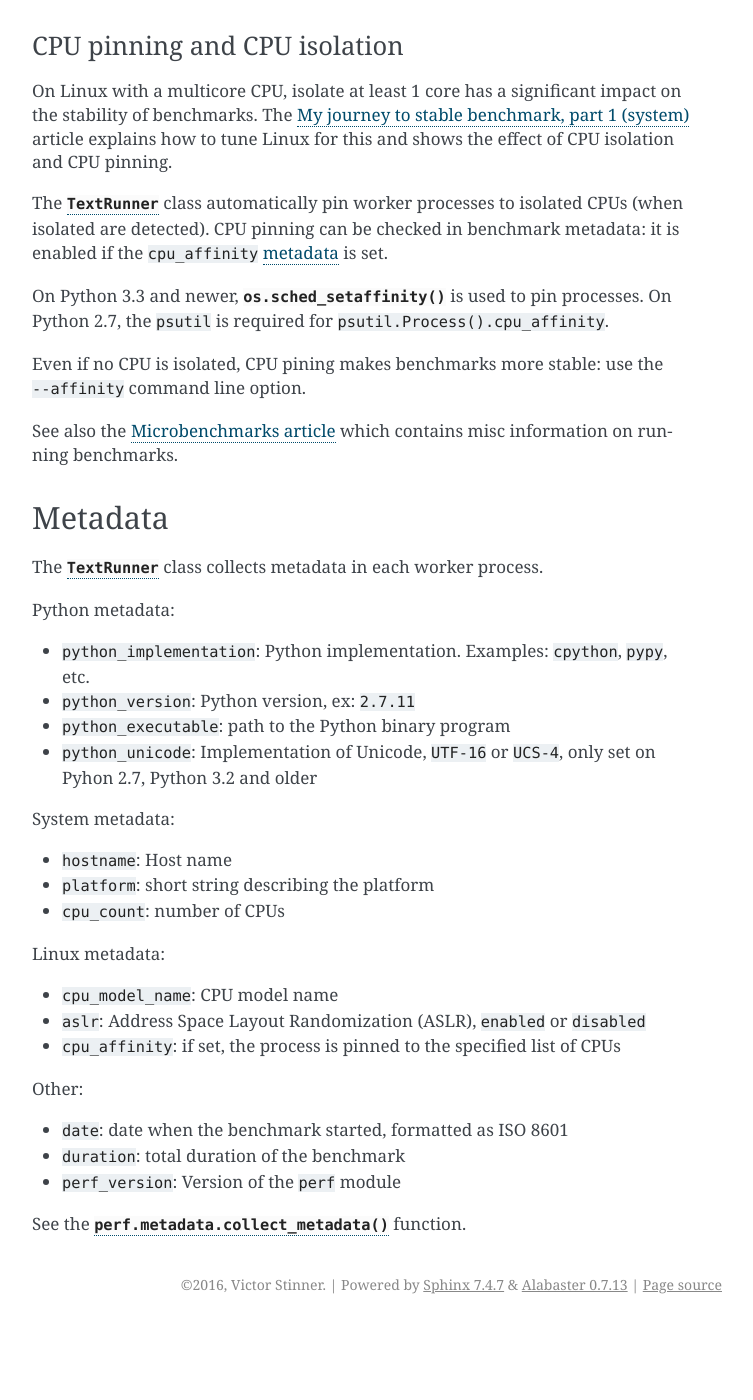
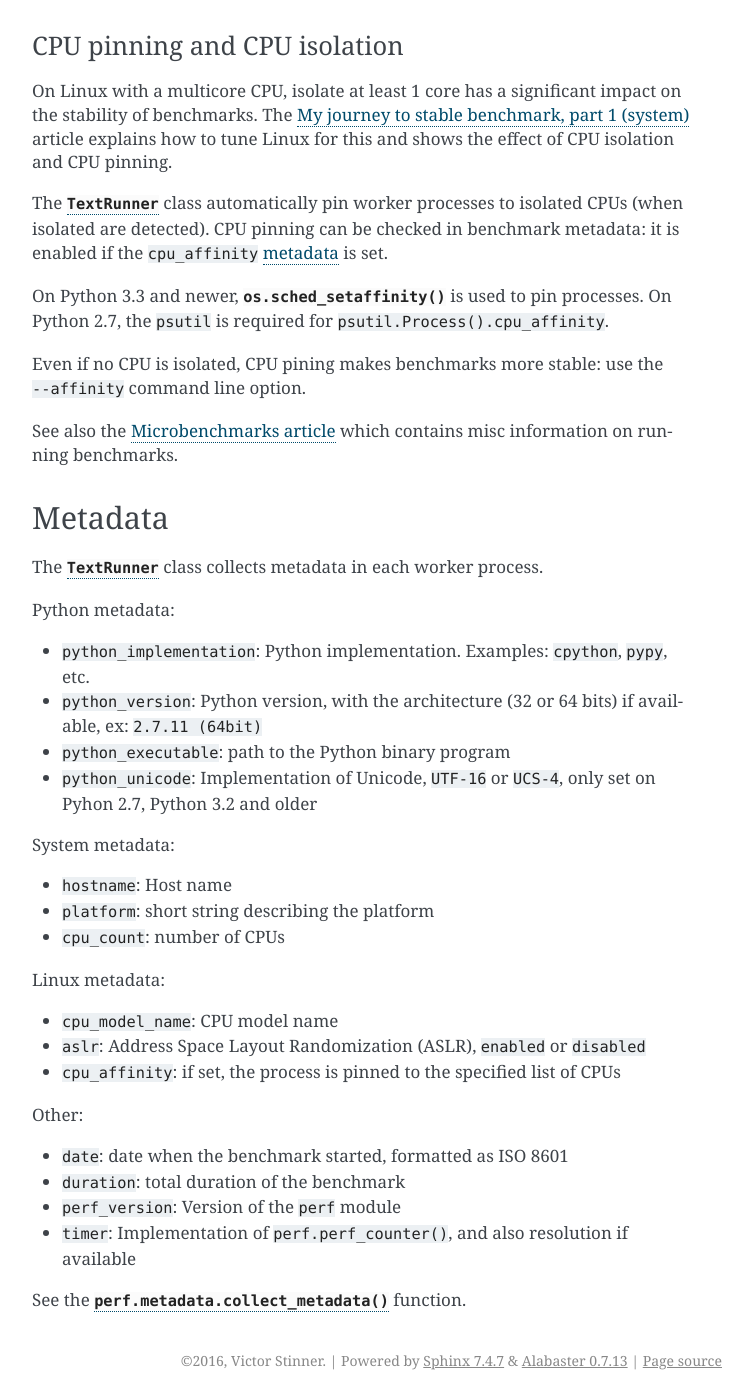
Before and after one commit to psf/pyperf, a Sphinx documentation site: the page built from doc/perf.rst, in a window 1280 px wide and 1400 px high, scrolled down 2343 px. Shown: the whole window, without its empty margins (388-1141 px from the left). Built offline with Sphinx 7.4.7, drawn with Linux system fonts in a browser that asks for light colours; before the commit the page ends 3667 px from its top, so only the background shows below that.

Commit message:
add timer metadata

```diff
--- a/doc/changelog.rst
+++ b/doc/changelog.rst
@@ -10,6 +10,8 @@
 * Add :meth:`perf.Benchmark.median` method, remove ``Benchmark.mean()`` method
 * ``Benchmark.get_metadata()`` method removed: use directly the
   :attr:`perf.Benchmark.metadata` attribute
+* Add ``timer`` metadata. ``python_version`` now also contains the architecture
+  (32 or 64 bits).
 
 
 Version 0.4 (2016-06-15)
--- a/doc/perf.rst
+++ b/doc/perf.rst
@@ -155,7 +155,8 @@
 
 * ``python_implementation``: Python implementation. Examples: ``cpython``,
   ``pypy``, etc.
-* ``python_version``: Python version, ex: ``2.7.11``
+* ``python_version``: Python version, with the architecture (32 or 64 bits) if
+  available, ex: ``2.7.11 (64bit)``
 * ``python_executable``: path to the Python binary program
 * ``python_unicode``: Implementation of Unicode, ``UTF-16`` or ``UCS-4``,
   only set on Pyhon 2.7, Python 3.2 and older
@@ -179,5 +180,7 @@
 * ``date``: date when the benchmark started, formatted as ISO 8601
 * ``duration``: total duration of the benchmark
 * ``perf_version``: Version of the ``perf`` module
+* ``timer``: Implementation of ``perf.perf_counter()``, and also resolution if
+  available
 
 See the :func:`perf.metadata.collect_metadata` function.
```
Also changed, not shown: 1 other file.
